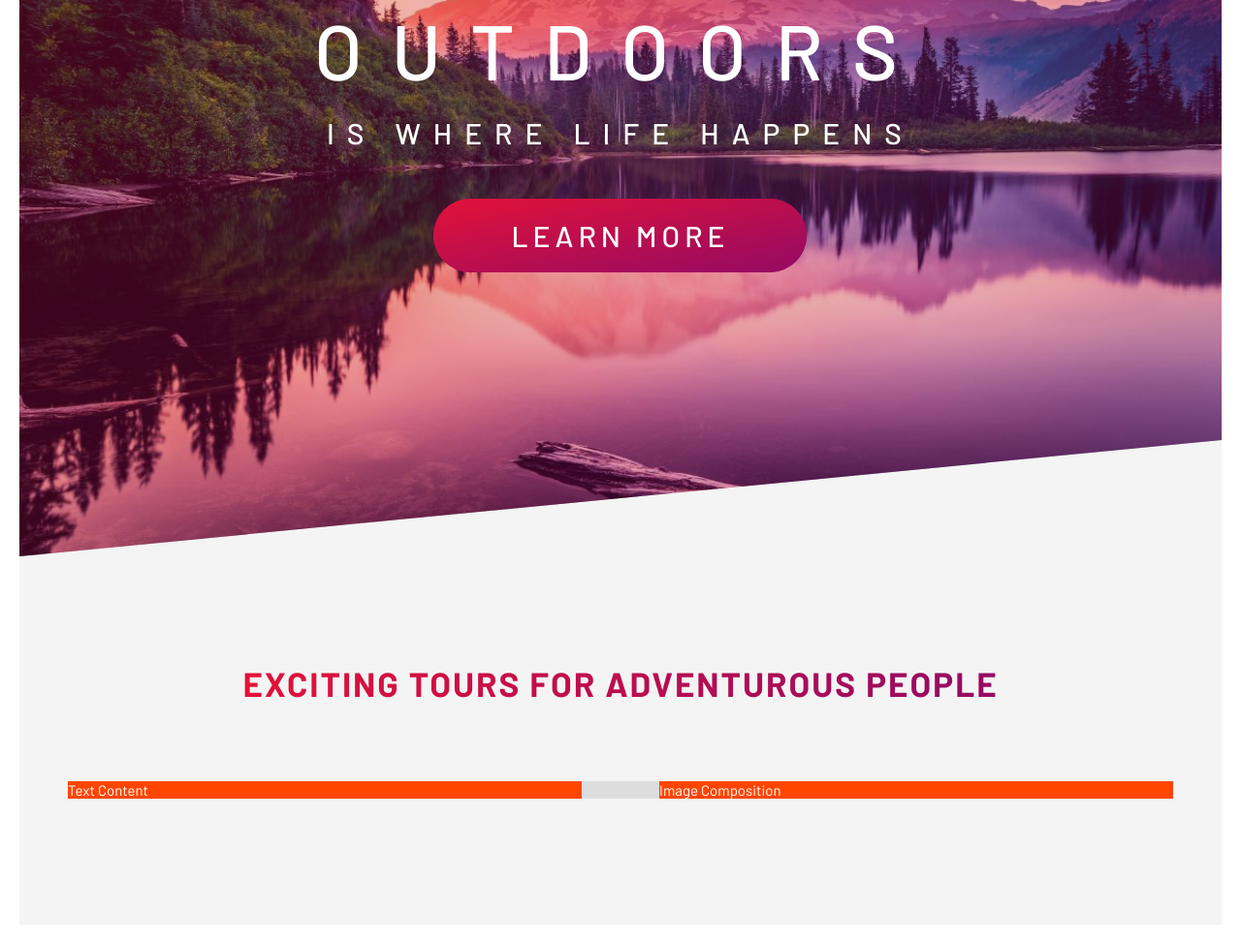
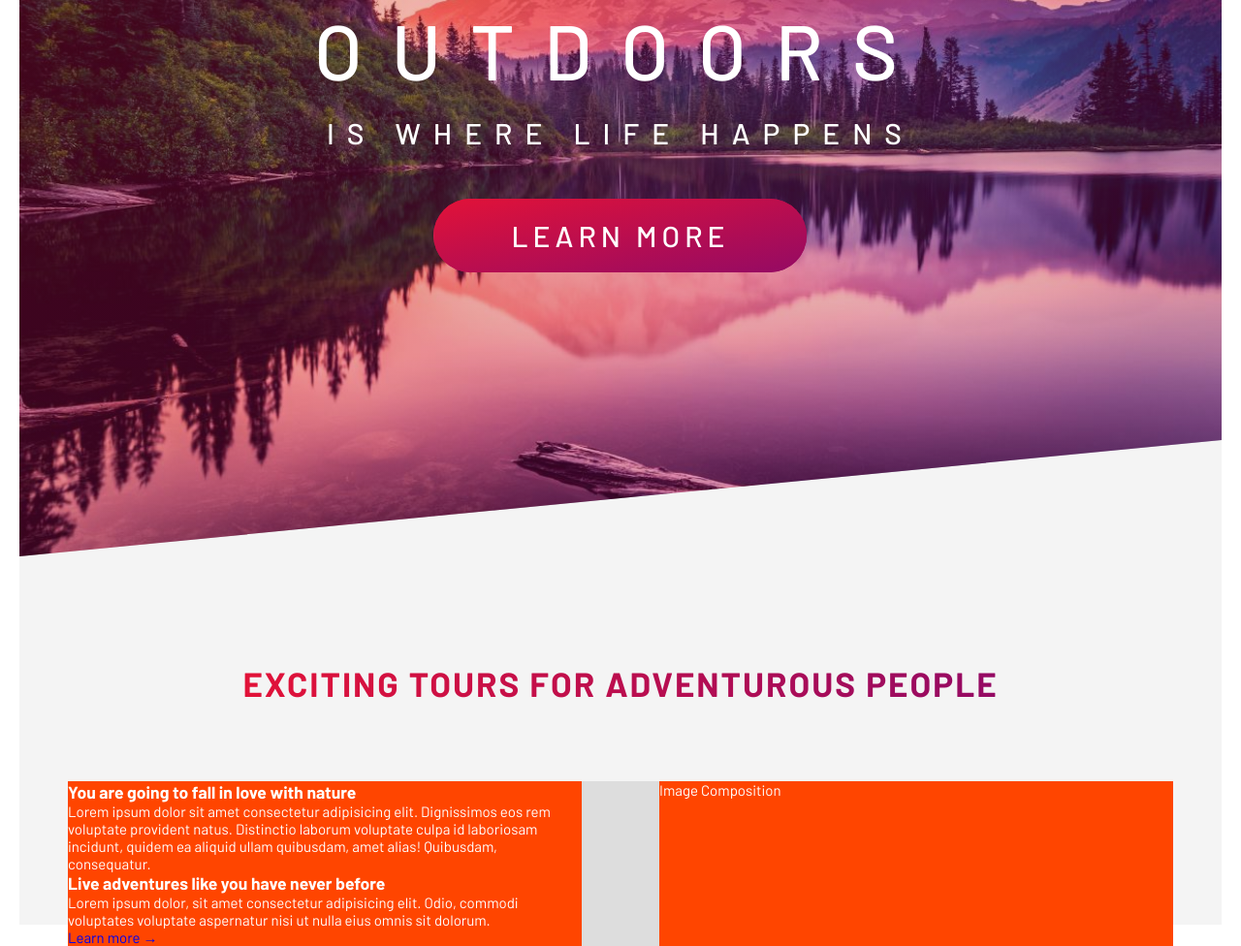
Before and after one commit to abdul-razaq/landing-page, a website: page index.html in a window 1280 px wide. Shown: the part 166-1142 px from the top of the page at 97% size. Drawn offline with Linux system fonts and the light colour scheme.

Commit message:
wrote the markup for the text content section

```diff
--- a/index.html
+++ b/index.html
@@ -39,12 +39,28 @@
 					</h2>
 				</div>
 				<div class="content">
-					<div class="content-text">
-						Text Content
+					<div class="content__text">
+						<h3 class="heading_tertiary">
+							You are going to fall in love with nature
+						</h3>
+						<p class="paragraph">
+							Lorem ipsum dolor sit amet consectetur adipisicing elit.
+							Dignissimos eos rem voluptate provident natus. Distinctio laborum
+							voluptate culpa id laboriosam incidunt, quidem ea aliquid ullam
+							quibusdam, amet alias! Quibusdam, consequatur.
+						</p>
+
+						<h3 class="heading-tertiary">
+							Live adventures like you have never before
+						</h3>
+						<p class="paragraph">
+							Lorem ipsum dolor, sit amet consectetur adipisicing elit. Odio,
+							commodi voluptates voluptate aspernatur nisi ut nulla eius omnis
+							sit dolorum.
+						</p>
+						<a href="#" class="btn-text">Learn more &rarr;</a>
 					</div>
-					<figure class="content-composition">
-						Image Composition
-					</figure>
+					<figure class="content__composition">Image Composition</figure>
 				</div>
 			</section>
 		</main>
```
